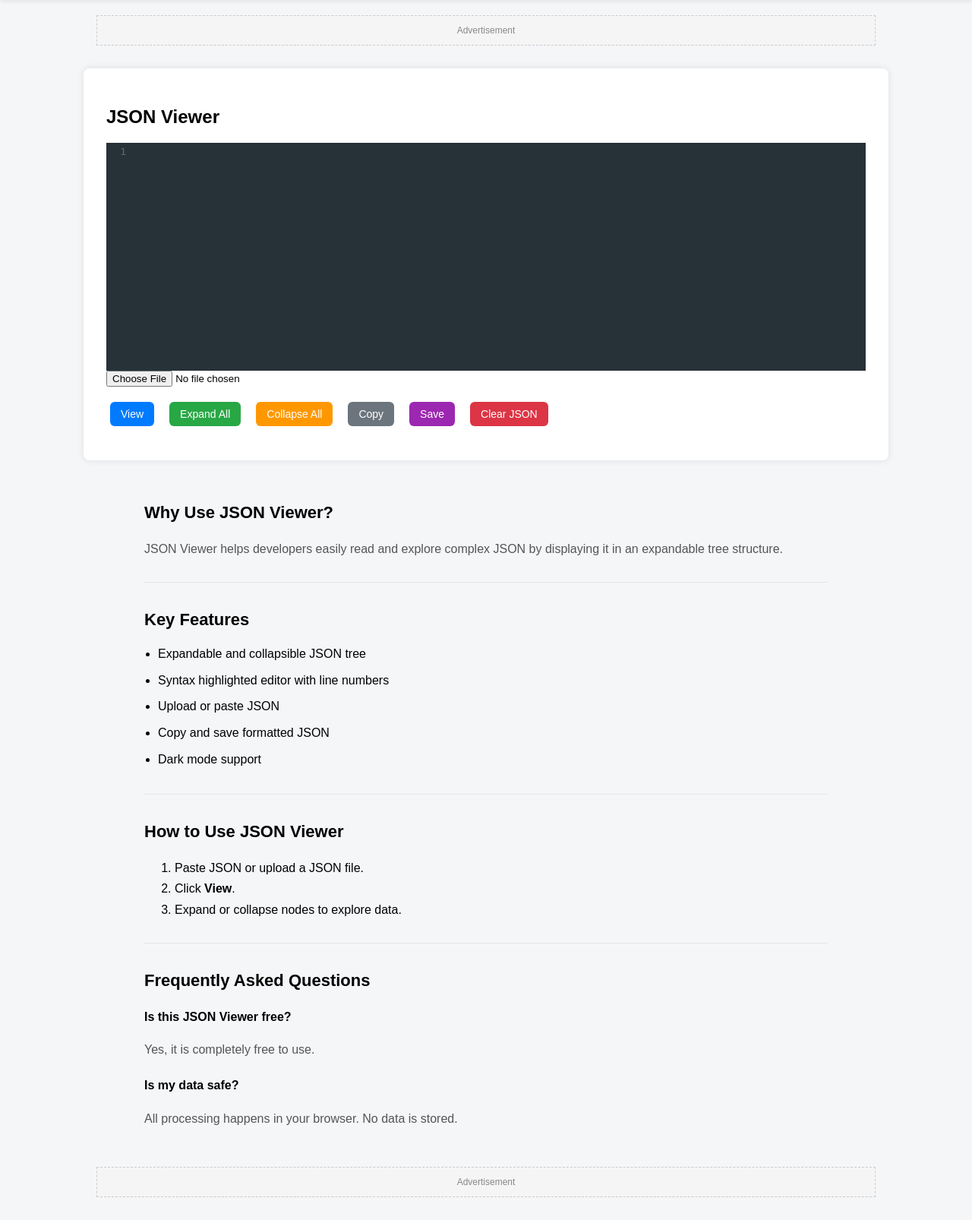
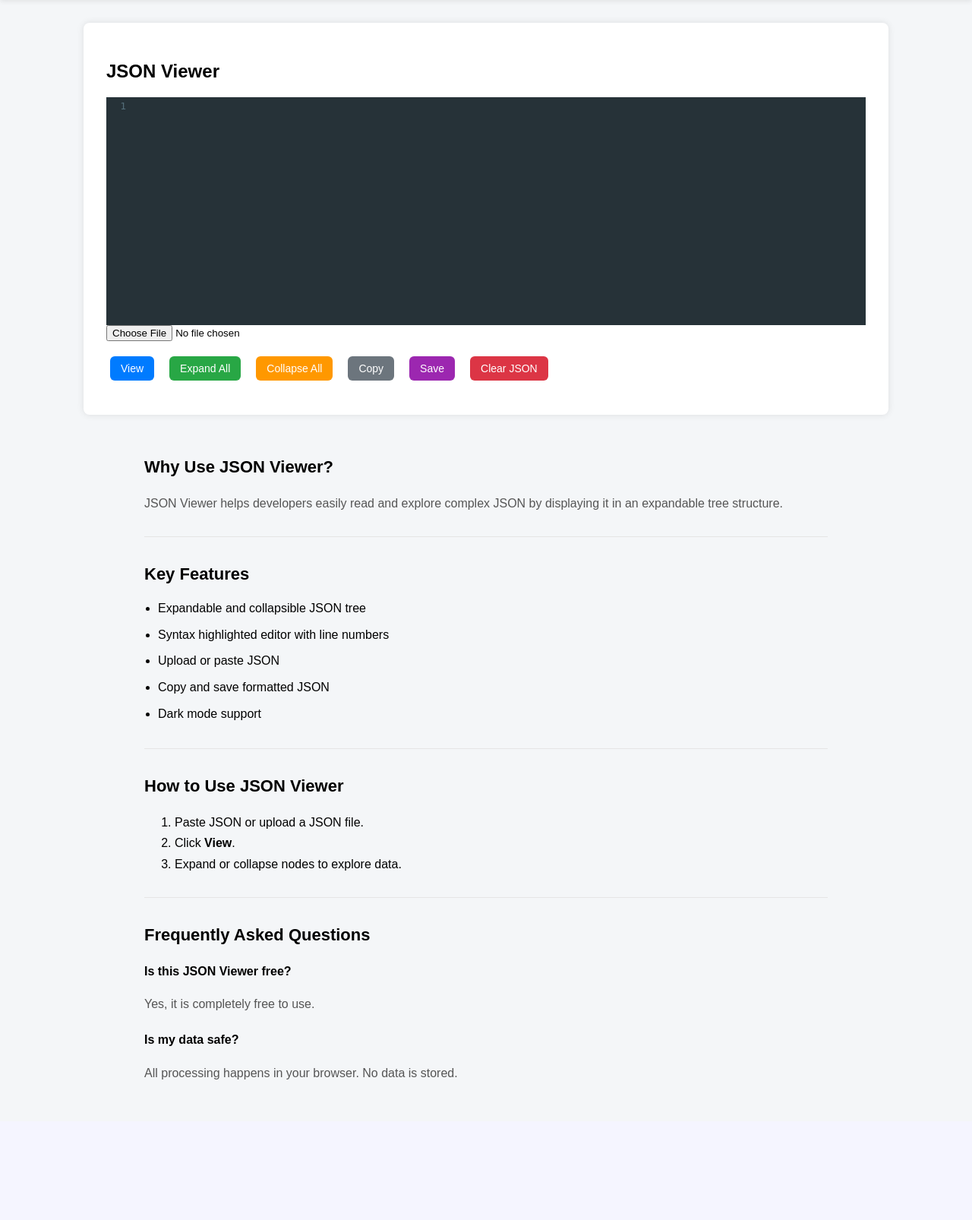
Before and after one commit to gtrreddy5/json_validator, a Flask app: page /json-viewer in a window 1280 px wide. Shown: the part 95-1701 px from the top of the page at 76% size. After the commit the page ends 1516 px from the top, so only its background shows below. Run offline with Flask 3, Linux system fonts and the light colour scheme.

Commit message:
Comment out top and bottom advertisement sections
Commented out advertisement sections in JSON viewer.

```diff
--- a/templates/json_viewer.html
+++ b/templates/json_viewer.html
@@ -2,8 +2,8 @@
 {% block title %}JSON Viewer{% endblock %}
 
 {% block content %}
-<!-- TOP AD -->
-<div class="ad ad-top">Advertisement</div>
+<!-- TOP AD
+<div class="ad ad-top">Advertisement</div> -->
 <div class="container">
     <h2>JSON Viewer</h2>
 
@@ -66,8 +66,8 @@
     </div>
 
 </section>
-<!-- BOTTOM AD -->
-<div class="ad ad-bottom">Advertisement</div>
+<!-- BOTTOM AD
+<div class="ad ad-bottom">Advertisement</div> -->
 <script>
 /* 1️⃣ Initialize CodeMirror */
 let editor = CodeMirror.fromTextArea(document.getElementById("jsonEditor"), {
```
